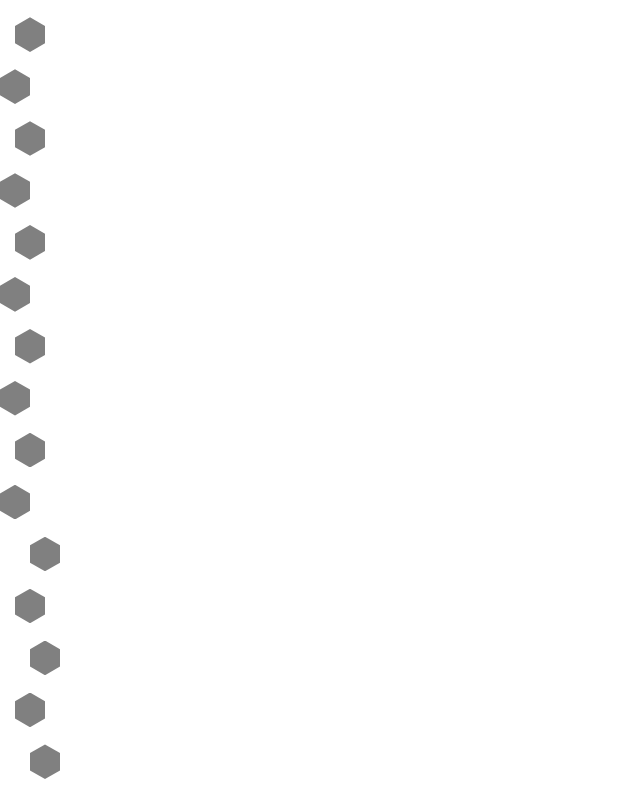
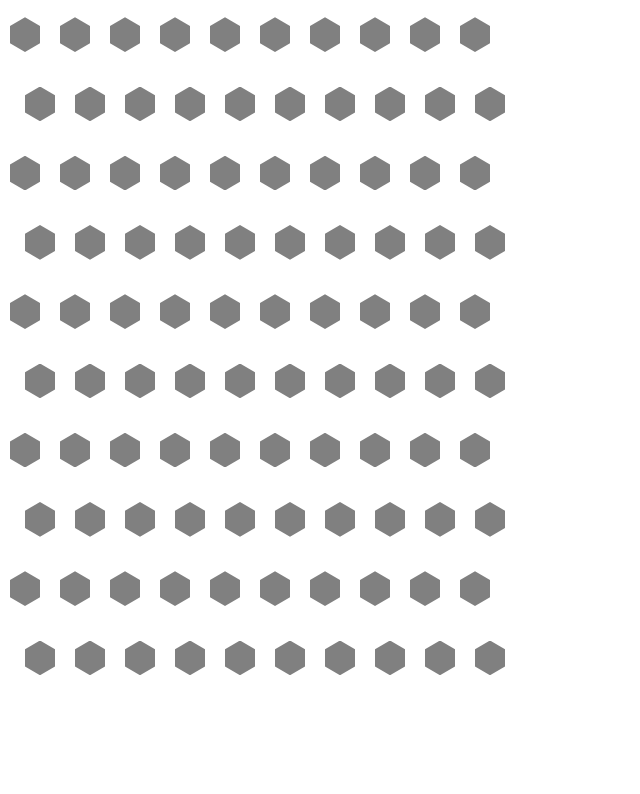
Before and after one commit to dallin-abendroth/HexLife, a React (Create React App) app: page / in a window 1280 px wide. Shown: the top 794 px of the page, without its empty margins (0-640 px from the left). Built offline with nearby package versions, Linux system fonts and the light colour scheme.

Commit message:
arranged in a grid now

```diff
--- a/src/HexGrid.tsx
+++ b/src/HexGrid.tsx
@@ -1,10 +1,16 @@
 import React, { useState } from 'react';
 import Hexagon from './Hexagon';
+import styled from '@emotion/styled';
 
 type HexGridProps = {
   rows: number,
   cols: number,
 };
+
+const HexRow = styled.div<{ isEven: boolean }>`
+  display: flex;
+  margin-left: ${props => props.isEven ? "0px" : "15px"};
+`;
 
 const HexGrid: React.FC<HexGridProps> = ({ rows, cols }) => {
   const [grid, setGrid] = useState(() => {
@@ -12,8 +18,9 @@ const HexGrid: React.FC<HexGridProps> = ({ rows, cols }) => {
   });
 
   const toggleHexagon = (row: number, col: number) => {
+    console.log("column "+col+", row "+row)
     setGrid(prevGrid => {
-      const newGrid = prevGrid.map(innerArray =>[...innerArray]);
+      const newGrid = prevGrid.map(innerArray => [...innerArray]);
       newGrid[row][col] = !newGrid[row][col];
       return newGrid;
     });
@@ -22,11 +29,11 @@ const HexGrid: React.FC<HexGridProps> = ({ rows, cols }) => {
   return (
     <div>
       {grid.map((row, i) => (
-        <div key={i} style={{ marginLeft: i % 2 === 0 ? "0px" : "15px" }}>
+        <HexRow key={i} isEven={i % 2 === 0}>
           {row.map((toggled, j) => (
             <Hexagon key={j} toggled={toggled} onClick={() => toggleHexagon(i, j)} />
           ))}
-        </div>
+        </HexRow>
       ))}
     </div>
   );
--- a/src/Hexagon.styled.ts
+++ b/src/Hexagon.styled.ts
@@ -8,12 +8,9 @@ export const HexagonStyled = styled.div<HexagonStyledProps>`
   width: 30px;
   height: 34.64px;
   background-color: ${props => (props.toggled ? 'green' : 'gray')};
-  margin: 17.32px 0;
+  margin: 17.32px 10px;
   position: relative;
   cursor: pointer;
   clip-path: polygon(50% 0%, 100% 25%, 100% 75%, 50% 100%, 0% 75%, 0% 25%);
-
-  &:nth-child(odd) {
-    margin-left: 15px;
-  }
+  display: flex;
 `;
```
